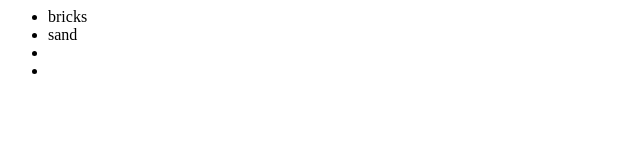
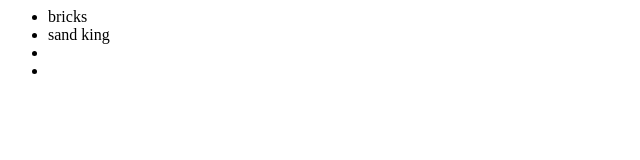
Before and after one commit to sethsyrnyk/git-tutorial, a plain HTML site: page index.html in a window 1280 px wide. Shown: the full height of the page, 0-640 px from the left. Drawn offline with Linux system fonts and the light colour scheme.

Commit message:
changed sand - sand king

```diff
--- a/index.html
+++ b/index.html
@@ -1,6 +1,6 @@
 <ul>
     <li>bricks</li>
-    <li>sand</li>
+    <li>sand king</li>
     <li></li>
     <li></li>
 </ul>
```
